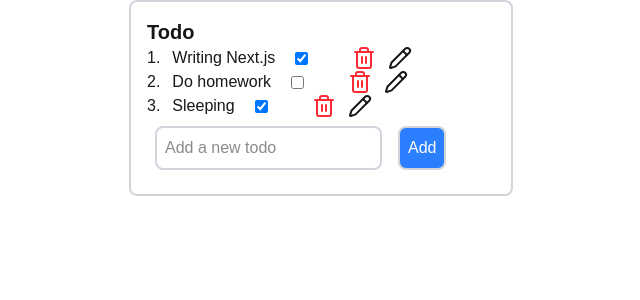
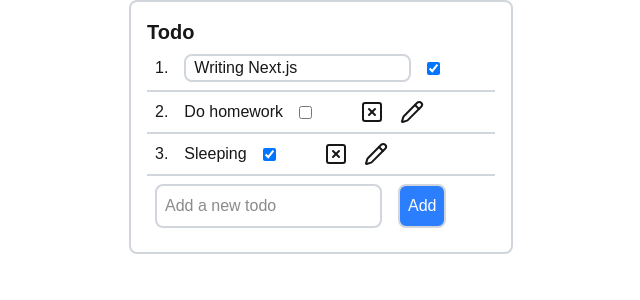
Before and after one commit to NirejBatrai/my-app, a Next.js app: page /todo in a window 1280 px wide. Both pictures are taken after a click on the icon 719 px from the left and 58 px from the top of the page. Shown: the top 300 px of the page, without its empty margins (319-959 px from the left). Built offline with nearby package versions, Linux system fonts and the light colour scheme.

Commit message:
using fetch api

```diff
--- /dev/null
+++ b/app/fetch/page.tsx
@@ -0,0 +1,16 @@
+export default function Fetch() {
+  const profile = fetch("https://api.github.com/users/NawaratKhem");
+  console.log("Profile", profile);
+  profile
+    .then((res) => {
+      console.log("res", res);
+      return res.json();
+    })
+    .then((data) => {
+      console.log("data", data);
+    })
+    .catch((err) => {
+      console.log("err", err);
+    });
+  return <div>Fetch Api</div>;
+}
--- a/app/todo/page.tsx
+++ b/app/todo/page.tsx
@@ -1,9 +1,7 @@
 "use client";
 
-// import { Pencil } from "lucide";
-import { Pencil, Trash2 } from "lucide-react";
-
 import { useState } from "react";
+import { Pencil, SquareX } from "lucide-react"; // npm i lucide-react --save-dev
 
 export default function Todo() {
   const [todos, setTodos] = useState([
@@ -14,10 +12,12 @@ export default function Todo() {
 
   const [task, setTask] = useState("");
 
+  const [editId, setEditId] = useState(-1);
+
   const addTask = () => {
     if (!task) return;
     const newTask = {
-      id: todos[todos.length - 1].id + 1,
+      id: todos.length + 1,
       title: task,
       complete: false,
     };
@@ -28,26 +28,55 @@ export default function Todo() {
   const handleDelete = (id: number) =>
     setTodos(todos.filter((todo) => todo.id !== id));
 
+  const editTask = (id: number) => {
+    setEditId(id);
+  };
+
+  const updateTask = (e: React.ChangeEvent<HTMLInputElement>) => {
+    setTodos([
+      ...todos.map((todo) => {
+        if (todo.id === editId) {
+          return {
+            ...todo,
+            title: e.target.value,
+          };
+        }
+        return todo;
+      }),
+    ]);
+  };
+
   return (
     <div className="border-2 max-w-sm border-gray-300 rounded-lg mx-auto p-4">
       <h1 className="text-xl font-bold">Todo</h1>
       <div>
         <ul>
-          {todos.map((todo) => (
-            <li key={todo.id} className="flex items-center gap-3 ">
-              <span>{todo.id}. </span>
-              <span className="mr-2">{todo.title}</span>
+          {todos.map((todo, index) => (
+            <li
+              key={todo.id}
+              className="flex items-center gap-4 border-b-2 border-gray-300 p-2"
+            >
+              <span>{index + 1}. </span>
+
+              {editId === todo.id ? (
+                <input
+                  className="border-2 border-gray-300 rounded-lg px-2"
+                  type="text"
+                  value={todo.title}
+                  onChange={(e) => updateTask(e)}
+                />
+              ) : (
+                <span>{todo.title}</span>
+              )}
+
+
               <input
-                className="mr-8 "
+                className="mr-8"
                 type="checkbox"
                 defaultChecked={todo.complete}
               />
-
-              <Trash2
-                onClick={() => handleDelete(todo.id)}
-                className="text-red-500 hover:text-red-700"
-              />
-              <Pencil />
+              <SquareX onClick={() => handleDelete(todo.id)} />
+              <Pencil onClick={() => editTask(todo.id)} />
             </li>
           ))}
         </ul>
```
